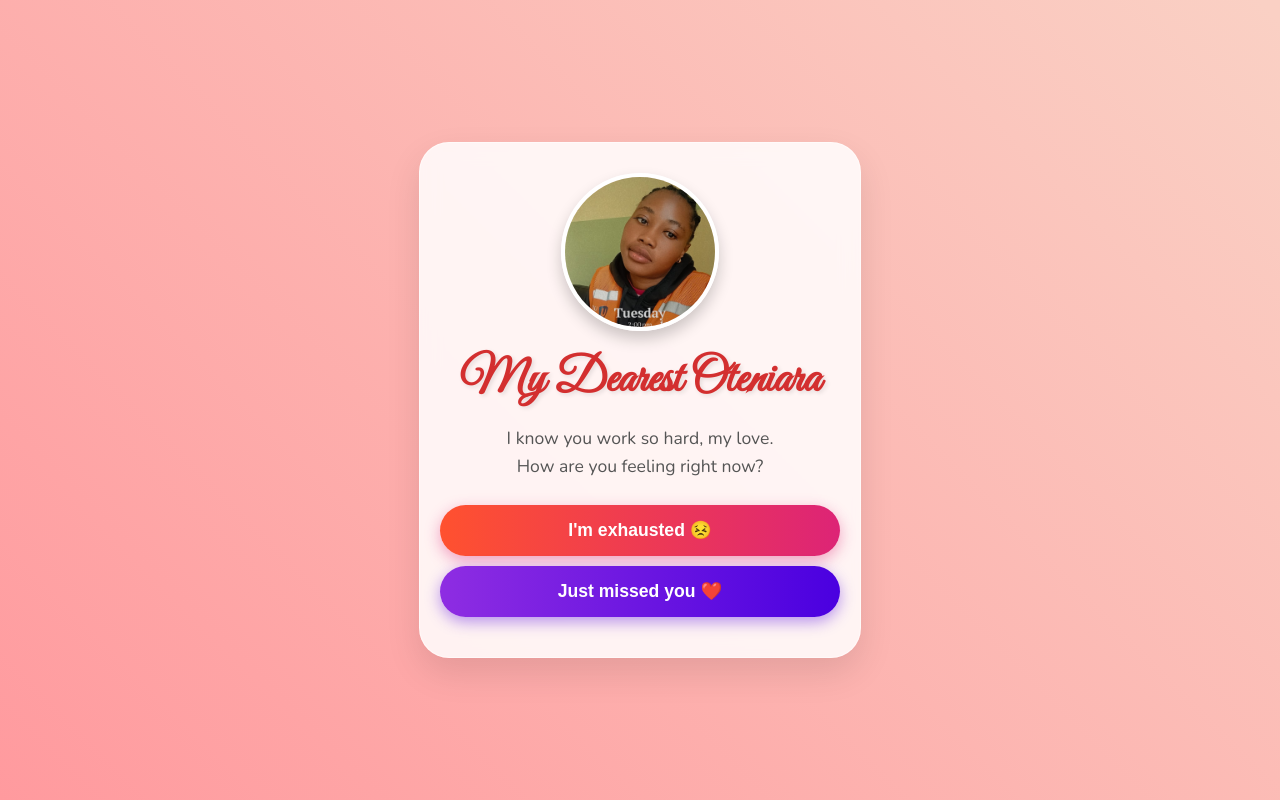
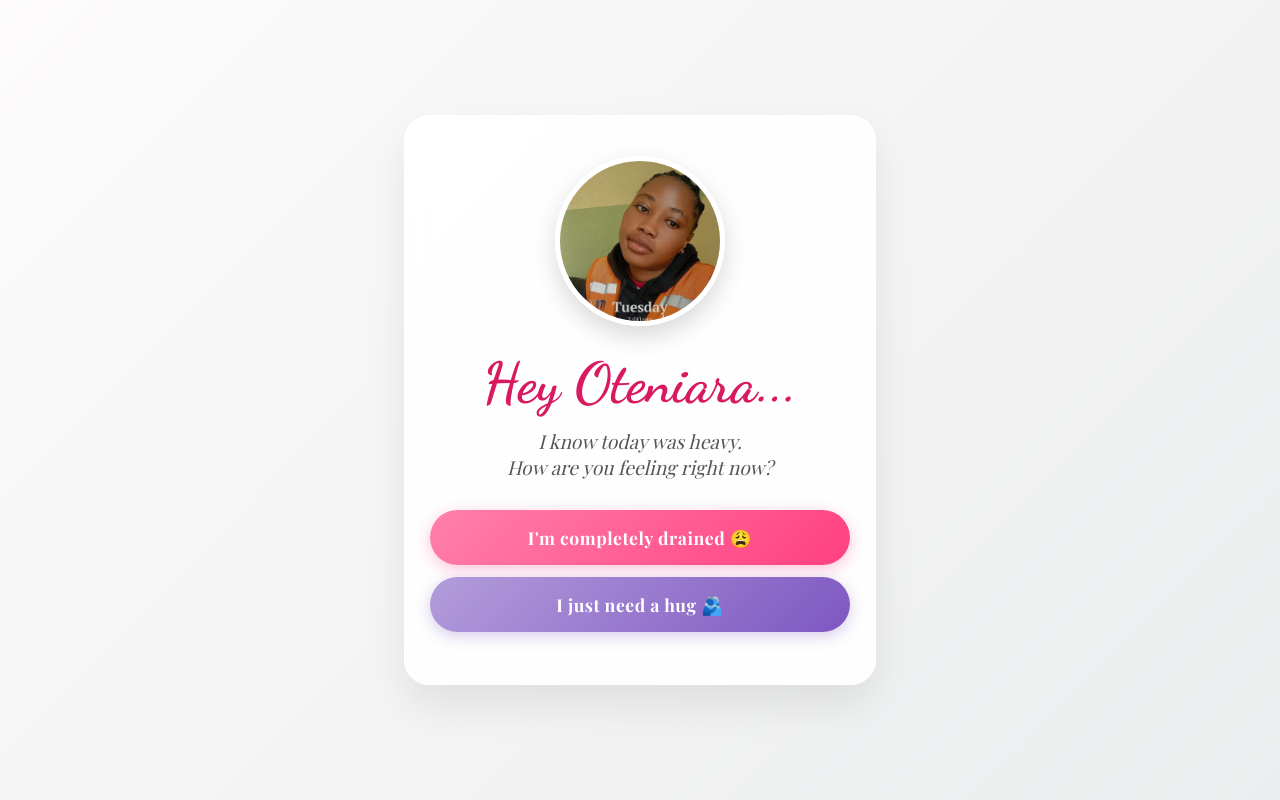
Before and after one commit to Gbotemi11/oteniara, a plain HTML site: page index.html in a window 1280 px wide. Drawn offline with nearby package versions, Linux system fonts and the light colour scheme; a web font is replaced by a local one.

Commit message:
Update index.html

```diff
--- a/index.html
+++ b/index.html
@@ -4,7 +4,9 @@
     <meta charset="UTF-8">
     <meta name="viewport" content="width=device-width, initial-scale=1.0, maximum-scale=1.0, user-scalable=no">
     <title>For My Love ❤️</title>
-    <link href="https://fonts.googleapis.com/css2?family=Great+Vibes&family=Nunito:wght@400;700&display=swap" rel="stylesheet">
+
+    <link href="https://fonts.googleapis.com/css2?family=Dancing+Script:wght@700&family=Playfair+Display:ital,wght@0,400;0,700;1,400&display=swap" rel="stylesheet">
+
     <style>
         body {
             margin: 0;
@@ -13,103 +15,104 @@
             justify-content: center;
             align-items: center;
             height: 100vh;
-            /* A warm, loving gradient background */
-            background: linear-gradient(45deg, #ff9a9e 0%, #fad0c4 99%, #fad0c4 100%);
-            font-family: 'Nunito', sans-serif;
+            background: linear-gradient(135deg, #fdfbfb 0%, #ebedee 100%);
+            /* Soft pink/lavender overlay */
+            background-color: #ffeef2;
+            font-family: 'Playfair Display', serif; /* Elegant text font */
             overflow: hidden;
         }
 
-        /* The glass card effect */
         .card {
-            background: rgba(255, 255, 255, 0.85);
+            background: rgba(255, 255, 255, 0.9);
             backdrop-filter: blur(10px);
-            border-radius: 30px;
-            padding: 30px 20px;
+            border-radius: 25px;
+            padding: 40px 25px;
             width: 85%;
-            max-width: 400px;
+            max-width: 420px;
             text-align: center;
-            box-shadow: 0 15px 35px rgba(0,0,0,0.1);
-            border: 1px solid rgba(255, 255, 255, 0.5);
+            box-shadow: 0 20px 40px rgba(0,0,0,0.08);
+            border: 1px solid white;
             transition: all 0.5s ease;
         }
 
         h1 {
-            font-family: 'Great Vibes', cursive;
-            color: #d32f2f;
-            font-size: 3rem;
-            margin: 0;
+            font-family: 'Dancing Script', cursive; /* Handwritten font */
+            color: #d81b60;
+            font-size: 3.5rem;
+            margin: 0 0 10px 0;
             line-height: 1.2;
-            text-shadow: 2px 2px 4px rgba(0,0,0,0.1);
         }
 
         p {
             color: #555;
-            font-size: 1.1rem;
-            margin: 15px 0 25px 0;
-            line-height: 1.6;
+            font-size: 1.2rem;
+            margin: 10px 0 30px 0;
+            font-style: italic; /* Makes the text look more like a letter */
         }
 
-        /* General styling for GIF images */
         .img-box img {
             width: 100%;
             max-width: 220px;
             border-radius: 20px;
             box-shadow: 0 8px 20px rgba(0,0,0,0.1);
-            margin-bottom: 15px;
+            margin-bottom: 20px;
         }
 
-        /* NEW: Specific styling just for HER photo to make it a beautiful circle */
+        /* PHOTO STYLING */
         .personal-photo {
-            width: 150px !important; /* Fixed size */
-            height: 150px !important;
-            object-fit: cover; /* Ensures the photo doesn't stretch */
-            border-radius: 50% !important; /* Makes it a perfect circle */
-            border: 4px solid white; /* Adds a nice border */
-            box-shadow: 0 8px 15px rgba(0,0,0,0.2) !important;
+            width: 160px !important;
+            height: 160px !important;
+            object-fit: cover;
+            border-radius: 50% !important;
+            border: 5px solid white;
+            box-shadow: 0 10px 25px rgba(0,0,0,0.15) !important;
         }
 
-        /* Beautiful gradient buttons */
         .btn {
             display: block;
             width: 100%;
-            padding: 15px;
-            margin: 10px 0;
+            padding: 16px;
+            margin: 12px 0;
             border: none;
             border-radius: 50px;
             font-size: 1.1rem;
+            font-family: 'Playfair Display', serif; /* Matches body text */
             font-weight: bold;
             cursor: pointer;
             transition: transform 0.2s, box-shadow 0.2s;
             color: white;
-            position: relative;
-            overflow: hidden;
+            letter-spacing: 0.5px;
         }
 
         .btn:active {
-            transform: scale(0.96);
+            transform: scale(0.97);
         }
 
-        .btn-primary {
-            background: linear-gradient(to right, #ff512f, #dd2476);
-            box-shadow: 0 5px 15px rgba(221, 36, 118, 0.4);
+        /* Elegant button colors */
+        .btn-tired {
+            background: linear-gradient(135deg, #ff80ab, #ff4081);
+            box-shadow: 0 4px 15px rgba(255, 64, 129, 0.3);
         }
 
-        .btn-soft {
-            background: linear-gradient(to right, #8e2de2, #4a00e0);
-            box-shadow: 0 5px 15px rgba(74, 0, 224, 0.4);
+        .btn-hug {
+            background: linear-gradient(135deg, #b39ddb, #7e57c2);
+            box-shadow: 0 4px 15px rgba(126, 87, 194, 0.3);
         }
 
-        .hidden {
-            display: none;
+        .btn-more {
+            background: linear-gradient(135deg, #ff5252, #d32f2f);
+            box-shadow: 0 4px 15px rgba(211, 47, 47, 0.3);
+            margin-top: 20px;
         }
 
-        /* Floating Hearts */
+        .hidden { display: none; }
+
         .heart {
             position: absolute;
-            color: #ff4081;
+            color: #e91e63;
             font-size: 24px;
-            pointer-events: none; /* Let clicks pass through */
-            animation: floatUp 4s linear forwards;
+            pointer-events: none;
+            animation: floatUp 4s ease-in forwards;
             opacity: 0;
         }
 
@@ -118,15 +121,8 @@
             100% { transform: translateY(-100vh) scale(1.2); opacity: 0; }
         }
 
-        /* Fade in animation for screens */
-        .fade-in {
-            animation: fadeIn 1s ease;
-        }
-
-        @keyframes fadeIn {
-            from { opacity: 0; transform: translateY(20px); }
-            to { opacity: 1; transform: translateY(0); }
-        }
+        .fade-in { animation: fadeIn 1.2s ease; }
+        @keyframes fadeIn { from { opacity: 0; transform: translateY(20px); } to { opacity: 1; transform: translateY(0); } }
 
     </style>
 </head>
@@ -136,11 +132,11 @@
         <div class="img-box">
             <img src="mylove.jpg" alt="My beautiful Oteniara" class="personal-photo">
         </div>
-        <h1>My Dearest Oteniara</h1>
-        <p>I know you work so hard, my love.<br>How are you feeling right now?</p>
+        <h1>Hey Oteniara...</h1>
+        <p>I know today was heavy.<br>How are you feeling right now?</p>
 
-        <button class="btn btn-primary" onclick="showLove('tired')">I'm exhausted 😣</button>
-        <button class="btn btn-soft" onclick="showLove('miss')">Just missed you ❤️</button>
+        <button class="btn btn-tired" onclick="showLove()">I'm completely drained 😩</button>
+        <button class="btn btn-hug" onclick="showLove()">I just need a hug 🫂</button>
     </div>
 
     <div class="card hidden fade-in" id="screen2">
@@ -149,48 +145,44 @@
         </div>
         <h1>I've Got You</h1>
 
-        <p id="dynamicMessage">Take a deep breath. You are safe now. I am so proud of everything you do.</p>
+        <p id="dynamicMessage">Take a deep breath, my love. You don't have to do anything else today.</p>
 
-        <button class="btn btn-primary" onclick="nextMessage()">
-            Need more love? Tap here 💖
+        <button class="btn btn-more" onclick="nextMessage()">
+            Tap for more love ❤️
         </button>
     </div>
 
     <script>
-        // A list of sweet messages to cycle through
         const messages = [
-            "You are the strongest person I know.",
-            "I wish I could hold you right now.",
-            "Relax your shoulders, my love. Breathe.",
-            "You mean the world to me.",
-            "I'm going to take care of you.",
-            "Just close your eyes for a moment.",
+            "You are safe now. Just relax.",
+            "I am so incredibly proud of you.",
+            "Close your eyes and count to three.",
+            "You are enough, just as you are.",
+            "I'm sending you the biggest hug ever.",
+            "Leave the work stress here. It's gone.",
             "I love you more than words can say."
         ];
 
         let messageIndex = 0;
 
-        function showLove(mood) {
+        function showLove() {
             document.getElementById('screen1').style.display = 'none';
             document.getElementById('screen2').classList.remove('hidden');
             document.getElementById('screen2').style.display = 'block';
-
-            createHearts(20); // Big explosion of hearts
+            createHearts(25);
         }
 
         function nextMessage() {
             const msgElement = document.getElementById('dynamicMessage');
-
-            // Fade out text slightly
             msgElement.style.opacity = 0;
 
             setTimeout(() => {
                 msgElement.innerText = messages[messageIndex];
                 msgElement.style.opacity = 1;
                 messageIndex = (messageIndex + 1) % messages.length;
-            }, 200);
+            }, 300);
 
-            createHearts(5); // Small burst of hearts
+            createHearts(8);
         }
 
         function createHearts(count) {
@@ -201,16 +193,11 @@
                     heart.innerHTML = '❤️';
                     heart.style.left = Math.random() * 100 + 'vw';
                     heart.style.top = '100vh';
-                    // Random size variation
-                    const size = Math.random() * 20 + 10;
+                    const size = Math.random() * 25 + 10;
                     heart.style.fontSize = size + 'px';
-
                     document.body.appendChild(heart);
-
-                    setTimeout(() => {
-                        heart.remove();
-                    }, 4000);
-                }, i * 100);
+                    setTimeout(() => heart.remove(), 4000);
+                }, i * 150);
             }
         }
     </script>
```
